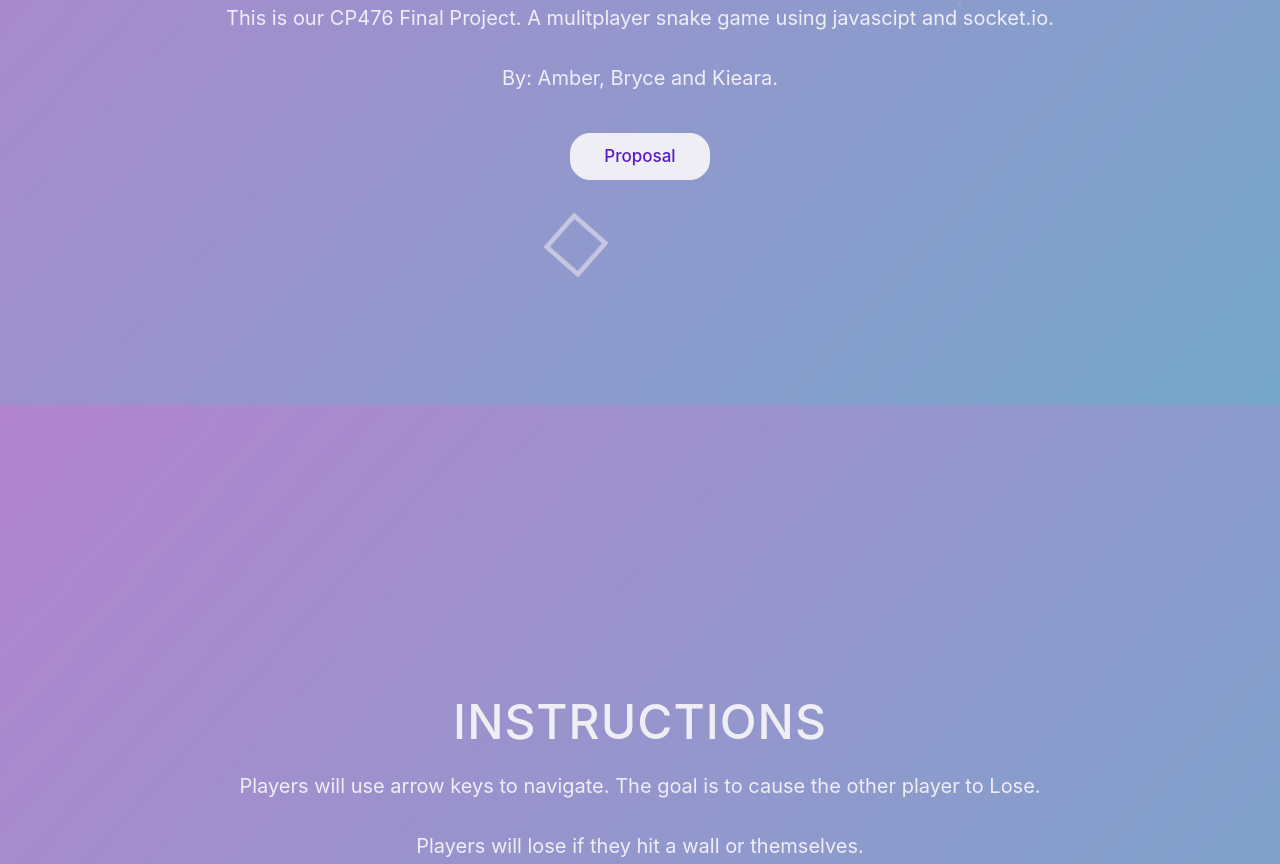
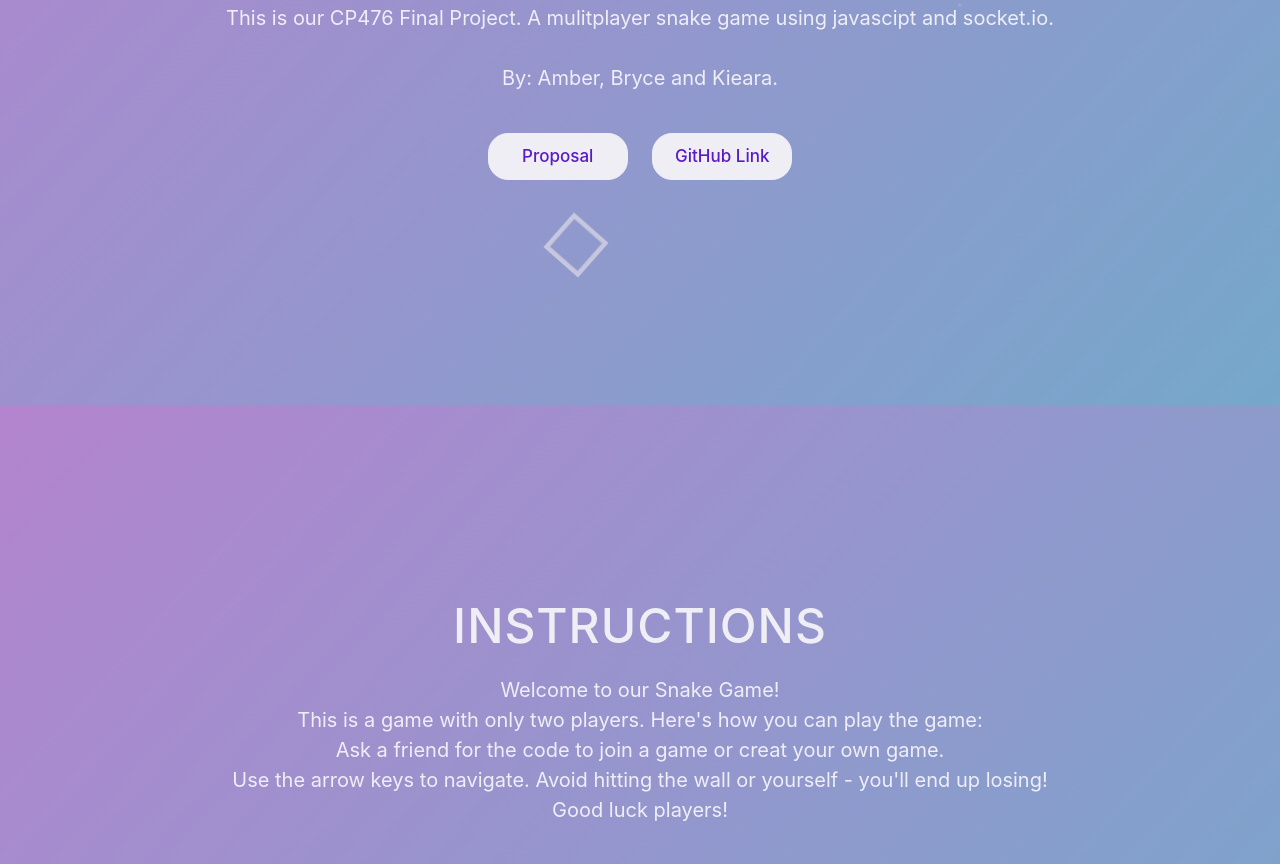
Before and after one commit to snakegamegroup/Snake-Game, a plain HTML site: page multiplayerSnake-master/frontend/index.html in a window 1280 px wide. Shown: the part 395-1259 px from the top of the page. Drawn offline with nearby package versions, Linux system fonts and the light colour scheme; no server answers.

Commit message:
Add files via upload

```diff
--- a/multiplayerSnake-master/frontend/index.html
+++ b/multiplayerSnake-master/frontend/index.html
@@ -2,11 +2,11 @@
 <html lang="en">
 <head>
   <meta charset="UTF-8">
+  <link rel="shortcut icon" type="image/png" href="images/favicon.png">
   <title>Snake Face Off</title>
   <link rel="stylesheet" href="https://stackpath.bootstrapcdn.com/bootstrap/4.5.0/css/bootstrap.min.css" integrity="sha384-9aIt2nRpC12Uk9gS9baDl411NQApFmC26EwAOH8WgZl5MYYxFfc+NcPb1dKGj7Sk" crossorigin="anonymous">
   <link href="main.css" rel="stylesheet">
-
-<style>
+  <style>
 #gameScreen {
   display: none;
 }
@@ -53,8 +53,10 @@
          <h1>Welcome</h1>
         <p> This is our CP476 Final Project. A mulitplayer snake game using javascipt and socket.io. <br></br>
            By: Amber, Bryce and Kieara.</p>
-           <a href="proposal.pdf" download> </a>
-            <button>Proposal</button>
+           <a href="proposal.pdf" download>
+            <button>Proposal</button> </a>
+            <a href="https://github.com/snakegamegroup">
+            <button>GitHub Link</button>  </a>
            </div>
     </div>
 
@@ -68,11 +70,14 @@
         <br></br>
         <br></br>
         <br></br>
-        <br></br>
-        <br></br>
         <h1>Instructions</h1>
-        <p> Players will use arrow keys to navigate. The goal is to cause the other player to Lose. <br></br>
-          Players will lose if they hit a wall or themselves.</p>
+        <p>
+            Welcome to our Snake Game!<br>
+            This is a game with only two players. Here's how you can play the game: <br>
+            Ask a friend for the code to join a game or creat your own game.<br>
+            Use the arrow keys to navigate. Avoid hitting the wall or yourself - you'll end up losing!</br>
+            Good luck players!<br>
+          </p>
     </div>
   </div>
 
```
